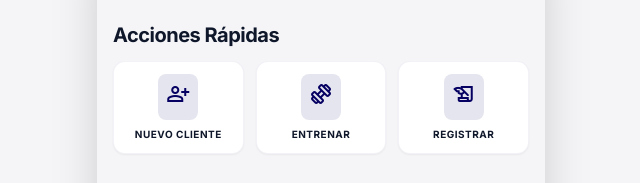
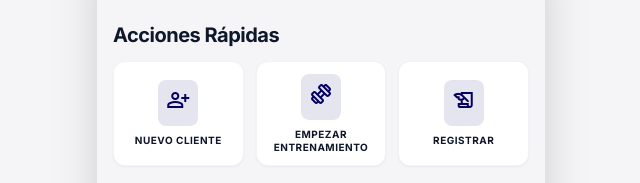
Before and after one commit to merck522/Robbin, a plain HTML site: page dashboard_del_entrenador_updated_style/code.html in a window 1280 px wide. Shown: the part 82-265 px from the top of the page, without its empty margins (319-959 px from the left). Drawn offline with nearby package versions, Linux system fonts and the light colour scheme.

Commit message:
Restore Nuevo Cliente as 1st action and label Entrenar as Empezar Entrenamiento

```diff
--- a/dashboard_del_entrenador_updated_style/code.html
+++ b/dashboard_del_entrenador_updated_style/code.html
@@ -55,7 +55,7 @@
 <div class="p-2 bg-primary/10 rounded-lg text-primary">
 <span class="material-symbols-outlined">exercise</span>
 </div>
-<span class="text-[10px] font-bold text-center leading-tight uppercase tracking-wider">Entrenar</span>
+<span class="text-[10px] font-bold text-center leading-tight uppercase tracking-wider">Empezar Entrenamiento</span>
 </button>
 <button class="flex flex-col items-center justify-center gap-2 p-3 rounded-xl bg-white dark:bg-slate-800 shadow-sm border border-primary/5 active:scale-95 transition-transform" onclick="showToast('Registrar Actividad', 'history_edu')">
 <div class="p-2 bg-primary/10 rounded-lg text-primary">
```
